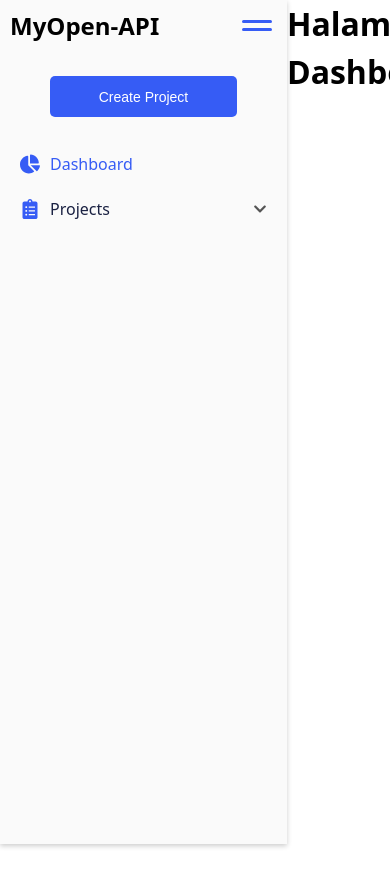
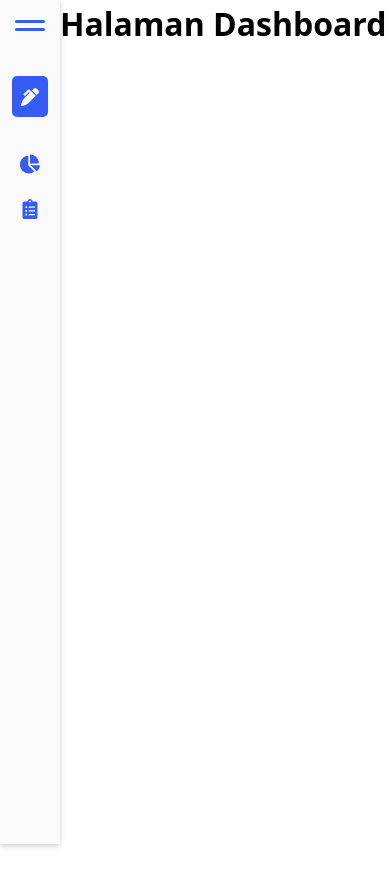
Before and after one commit to silvydwiayup/MyOpen-API-Frontend, a React (Vite) app: page / in a window 390 px wide. Shown: the top 886 px of the page. Before the commit the page ends 844 px from the top, so only its background shows below. Built offline with nearby package versions, Linux system fonts and the light colour scheme.

Commit message:
Update Responsive

```diff
--- a/src/components/sidebar/Sidebar.css
+++ b/src/components/sidebar/Sidebar.css
@@ -267,3 +267,11 @@
     background-color: #e5e5e5;
     color: var(--Primary-Color);
 }
+
+
+/* ==================== STYLE RESPONSIVE LAYOUT ==================== */
+@media screen and (max-width: 380px) {
+    .container-sidebar {
+        width: 28vh;
+    }
+}
--- a/src/components/sidebar/Sidebar.jsx
+++ b/src/components/sidebar/Sidebar.jsx
@@ -5,19 +5,29 @@ import { Link } from "react-router-dom";
 import { useLocation } from "react-router-dom";
 
 const Sidebar = ({ isCollapsed, setIsCollapsed }) => {
-
     const [showProjectsSubmenu, setShowProjectsSubmenu] = useState(false);
     const sidebarRef = useRef(null);
+    const containerRef = useRef(null);
     const location = useLocation();
 
     useEffect(() => {
+        const isMobile = window.innerWidth <= 768;
+        if (isMobile) {
+            setIsCollapsed(true);
+        }
+    }, []);
+
+    useEffect(() => {
         const handleClickOutside = (event) => {
-            if (
-                sidebarRef.current &&
-                !sidebarRef.current.contains(event.target) &&
-                isCollapsed &&
-                showProjectsSubmenu
-            ) {
+            const isMobile = window.innerWidth <= 768;
+            const clickedOutsideSidebar = containerRef.current && !containerRef.current.contains(event.target);
+            const clickedOutsideSubmenu = sidebarRef.current && !sidebarRef.current.contains(event.target);
+
+            if (!isCollapsed && clickedOutsideSidebar && isMobile) {
+                setIsCollapsed(true);
+            }
+
+            if (isCollapsed && showProjectsSubmenu && clickedOutsideSubmenu) {
                 setShowProjectsSubmenu(false);
             }
         };
@@ -29,9 +39,10 @@ const Sidebar = ({ isCollapsed, setIsCollapsed }) => {
     }, [isCollapsed, showProjectsSubmenu]);
 
 
+
     return (
         <div className={`section-sidebar ${isCollapsed ? "collapsed" : ""}`}>
-            <div className={`container-sidebar ${isCollapsed ? "collapsed" : ""}`}>
+            <div ref={containerRef} className={`container-sidebar ${isCollapsed ? "collapsed" : ""}`}>
                 <div className="container-title-sidebar">
                     <h1 className="title-sidebar">{!isCollapsed && "MyOpen-API"}</h1>
                     <button
--- a/src/layouts/MainLayout.css
+++ b/src/layouts/MainLayout.css
@@ -10,3 +10,14 @@
 .main-content-main-layout.expanded {
     margin-left: 34vh;
 }
+
+/* ==================== STYLE RESPONSIVE LAYOUT ==================== */
+@media screen and (max-width: 768px) {
+    .main-content-main-layout.collapsed {
+        margin-left: 60px;
+    }
+
+    .main-content-main-layout.expanded {
+        margin-left: 60px;
+    }
+}
--- a/src/pages/dashboard/Dashboard.css
+++ b/src/pages/dashboard/Dashboard.css
@@ -5,5 +5,6 @@
 
 .main-content {
     flex: 1;
+    height: 200em;
     transition: margin-left 0.3s ease-in-out;
 }
```
